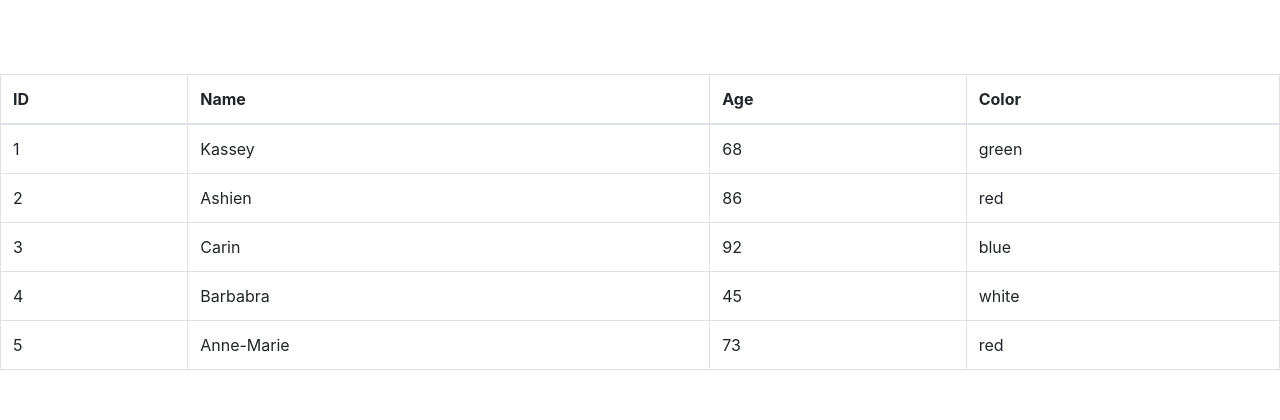
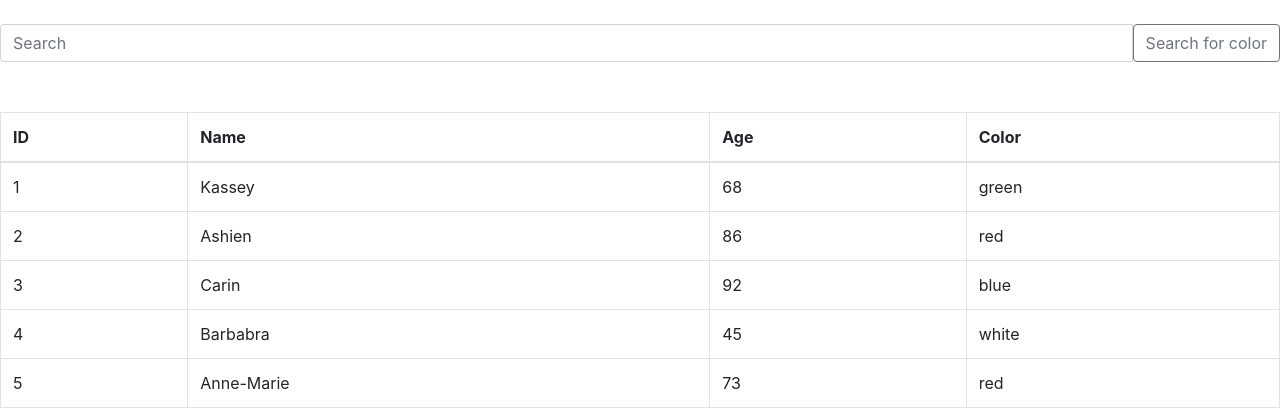
Before and after one commit to rootsquid/PaginationAjaxWithFlask, a Flask app: page / in a window 1280 px wide. Shown: the top 420 px of the page. Run offline with Flask 2, Linux system fonts and the light colour scheme; data comes from the database, SQL or seed files in the repository; some libraries are stand-ins or nearby versions.

Commit message:
Add Search function for color

```diff
--- a/database.py
+++ b/database.py
@@ -51,8 +51,24 @@ class Database:
             return list(data)
 
 
-    def get_total_rows(self) -> int:
+    def get_total_rows(self, color: str) -> int:
         with sqlite3.connect(self.db_name) as self.conn:
+
+            if color != "":
+                self.cursor = self.conn.cursor()
+                self.cursor.execute('SELECT * FROM random_table WHERE color = ?', (color,))
+                return len(self.cursor.fetchall())
+
             self.cursor = self.conn.cursor()
             self.cursor.execute('SELECT * FROM random_table')
             return len(self.cursor.fetchall())
+
+
+    #Search for a specific with color
+    def search_color(self, color: str, page: int) -> str:
+        with sqlite3.connect(self.db_name) as self.conn:
+            page = int(page) * 5
+            self.cursor = self.conn.cursor()
+            self.cursor.execute('SELECT * FROM random_table WHERE color = ? LIMIT 5 OFFSET ?', (color, page,))
+            data = self.cursor.fetchall()
+            return list(data)
--- a/main.py
+++ b/main.py
@@ -21,19 +21,40 @@ def _get_data():
 
 @app.route('/_get_data_page', methods=['POST'])
 def _get_data_page():
-    print("Getting data from database")
+
     if request.method == 'POST':
-        print("Getting data from database")
+
         page = request.form['page']
+        search = request.form['search']
+
+        if search != "":
+            print("Searching for color")
+            return jsonify(db.search_color(search, page))
+
         print("Page: " + page)
         return jsonify(db.get_data(page))
 
 
+@app.route('/_get_total_records/<string:color>', methods=['POST'])
+def _get_total_records_color(color : str):
+    if request.method == 'POST':
+        print("Getting total records for color")
+        return jsonify(db.get_total_rows(color))
+
 @app.route('/_get_total_records', methods=['POST'])
 def _get_total_records():
     if request.method == 'POST':
-        print("Getting total rows from database")
-        return jsonify(db.get_total_rows())
+        print("Getting total records")
+        return jsonify(db.get_total_rows(""))
+
+
+
+@app.route('/_search_color', methods=['POST'])
+def _search_color(page : int):
+    if request.method == 'POST':
+        print("Searching for color")
+        color = request.form['color']
+        return jsonify(db.search_color(color))
 
 
 
--- a/templates/index.html
+++ b/templates/index.html
@@ -19,9 +19,22 @@
         var page = 0;
         var total_records;
 
+
         function get_total_records(){
+
+            var searchValue = getSearchValue();
+            var url = "";
+
+            if(searchValue != ""){
+                var url = $SCRIPT_ROOT + '/_get_total_records/' + searchValue;
+            }
+            else{
+                alert("No search value");
+                var url = $SCRIPT_ROOT + '/_get_total_records';
+            }
+
             $.ajax({
-                url: $SCRIPT_ROOT + '/_get_total_records',
+                url: url,
                 type: 'POST',
                 success: function(data){
                     total_records = data;
@@ -29,12 +42,17 @@
             });
         }
 
+        function getSearchValue(){
+            var search = document.getElementById("search").value;
+            return search;
+        }
+
         function get_data(){
             $.ajax({
                 url: $SCRIPT_ROOT + '/_get_data_page',
                 type: 'POST',
                 data: {
-                    page: page
+                    page: page, search: getSearchValue()
                 },
                 success: function(data){
                     console.log(data);
@@ -105,6 +123,12 @@
 
     <class class="container">
 
+        <!--- Search bar for data -->
+        <div class="input-group mb-3">
+            <input type="text" class="form-control" placeholder="Search" aria-label="Search" aria-describedby="button-addon2" id="search">
+            <button class="btn btn-outline-secondary" type="button" id="button-addon2">Search for color</button>
+        </div>
+
         <table class="table table-bordered" id="table">
             <thead>
                 <tr>
```
